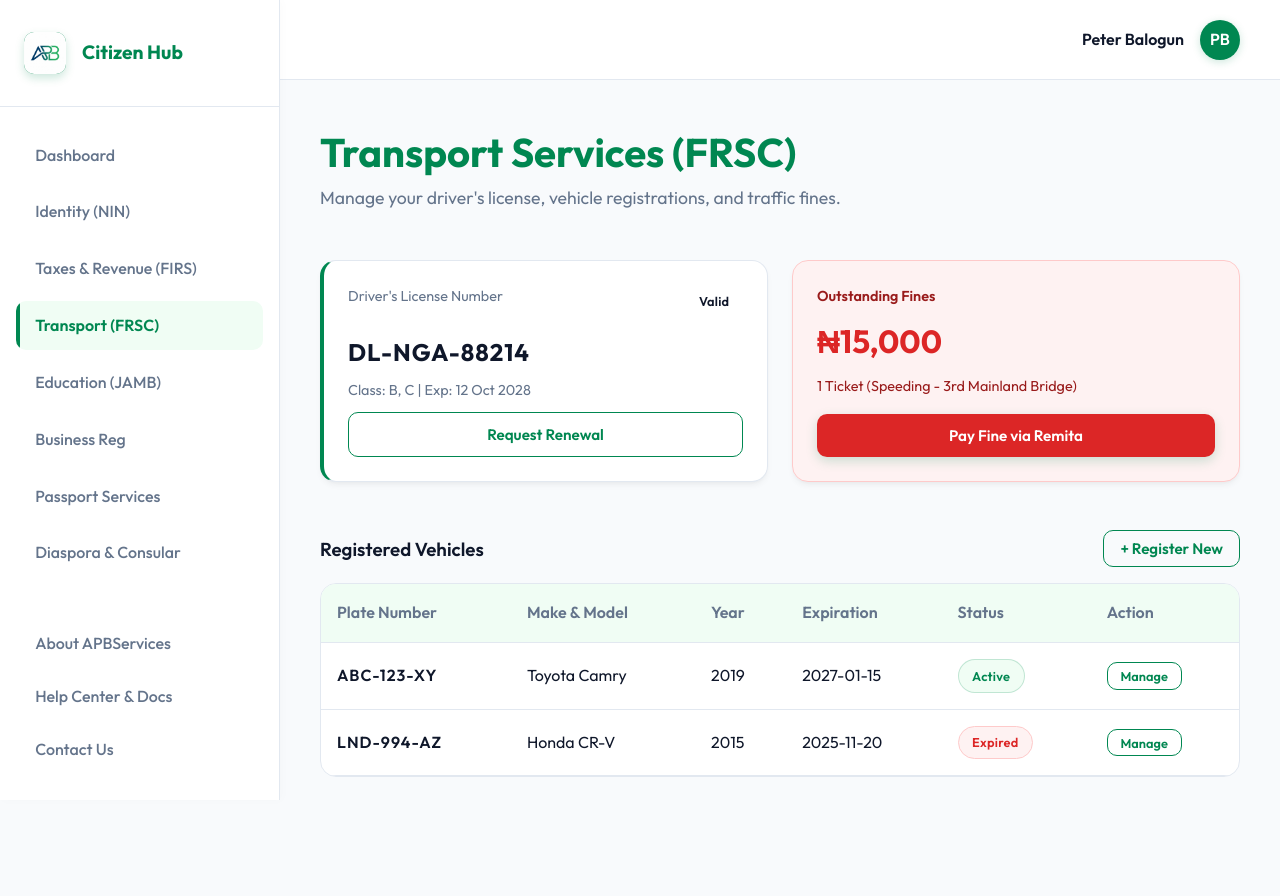
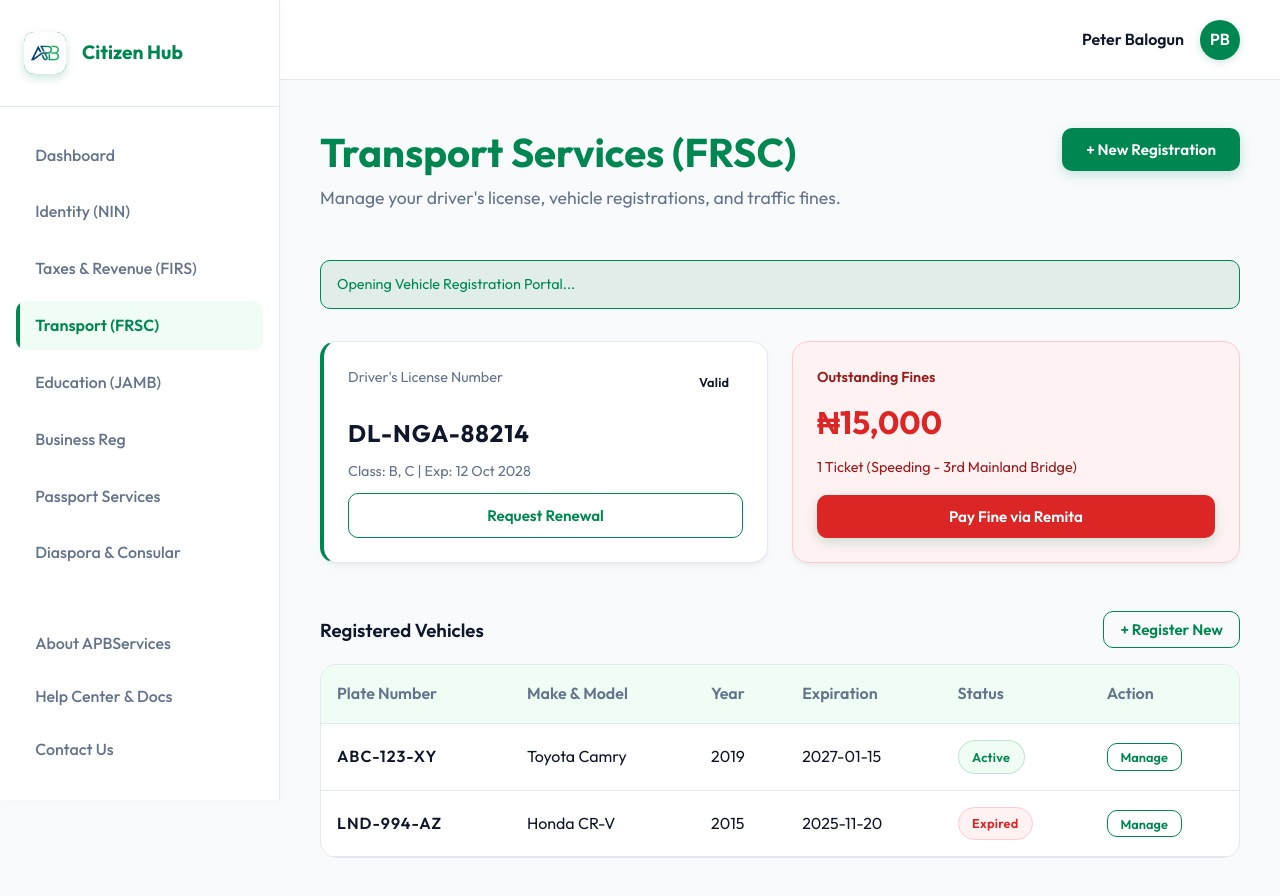
Before and after one commit to Schynam/APBServices, a React (Vite) app: page /transport in a window 1280 px wide. Both pictures are taken after a click on the button "+ Register New". Shown: the top 896 px of the page. Before the commit the page ends 825 px from the top, so only its background shows below. Built offline with nearby package versions, Linux system fonts and the light colour scheme.

Commit message:
Added interactive mock action buttons to Transport page

```diff
--- a/src/pages/Transport.jsx
+++ b/src/pages/Transport.jsx
@@ -6,6 +6,7 @@ import StatusBadge from '../components/StatusBadge';
 const Transport = () => {
     const [isModalOpen, setIsModalOpen] = useState(false);
     const [hasPaid, setHasPaid] = useState(false);
+    const [actionMessage, setActionMessage] = useState('');
 
     const vehicleHistory = [
         { plate: 'ABC-123-XY', make: 'Toyota Camry', year: '2019', status: 'Active', exp: '2027-01-15' },
@@ -26,14 +27,26 @@ const Transport = () => {
         if (success) setHasPaid(true);
     };
 
+    const handleAction = (message) => {
+        setActionMessage(message);
+        setTimeout(() => setActionMessage(''), 3000);
+    };
+
     return (
         <div className="animate-fade-in">
-            <div className="mb-8" style={{ display: 'flex', justifyContent: 'space-between', alignItems: 'center' }}>
+            <div className="mb-8" style={{ display: 'flex', justifyContent: 'space-between', alignItems: 'flex-start', flexWrap: 'wrap', gap: '1rem' }}>
                 <div>
-                    <h1 style={{ color: 'var(--primary)' }}>Transport Services (FRSC)</h1>
-                    <p>Manage your driver's license, vehicle registrations, and traffic fines.</p>
+                    <h1 style={{ color: 'var(--primary)', marginBottom: '0.5rem' }}>Transport Services (FRSC)</h1>
+                    <p style={{ color: 'var(--text-muted)' }}>Manage your driver's license, vehicle registrations, and traffic fines.</p>
                 </div>
+                <button className="btn btn-primary" onClick={() => handleAction('Opening Vehicle Registration Portal...')}>+ New Registration</button>
             </div>
+
+            {actionMessage && (
+                <div className="animate-fade-in" style={{ marginBottom: '2rem', padding: '0.75rem 1rem', background: 'rgba(21, 128, 61, 0.1)', color: 'var(--primary)', borderRadius: 'var(--radius-md)', border: '1px solid var(--primary)', fontSize: '0.9rem' }}>
+                    {actionMessage}
+                </div>
+            )}
 
             <div className="services-grid" style={{ marginBottom: '3rem' }}>
                 <div className="service-card" style={{ padding: '1.5rem', borderLeft: '4px solid var(--primary)' }}>
@@ -44,7 +57,7 @@ const Transport = () => {
                     <div style={{ fontSize: '1.5rem', fontWeight: '700', letterSpacing: '1px', marginBottom: '0.5rem' }}>DL-NGA-88214</div>
                     <div style={{ fontSize: '0.9rem', color: 'var(--text-muted)' }}>Class: B, C | Exp: 12 Oct 2028</div>
                     <div className="mt-4">
-                        <button className="btn btn-outline" style={{ width: '100%' }}>Request Renewal</button>
+                        <button className="btn btn-outline" style={{ width: '100%' }} onClick={() => handleAction('Initiating License Renewal Process...')}>Request Renewal</button>
                     </div>
                 </div>
 
@@ -67,7 +80,7 @@ const Transport = () => {
 
             <div style={{ display: 'flex', justifyContent: 'space-between', alignItems: 'center', marginBottom: '1rem' }}>
                 <h3>Registered Vehicles</h3>
-                <button className="btn btn-outline" style={{ padding: '0.5rem 1rem' }}>+ Register New</button>
+                <button className="btn btn-outline" style={{ padding: '0.5rem 1rem' }} onClick={() => handleAction('Opening Vehicle Registration Portal...')}>+ Register New</button>
             </div>
             <DataTable columns={columns} data={vehicleHistory} />
 
```
